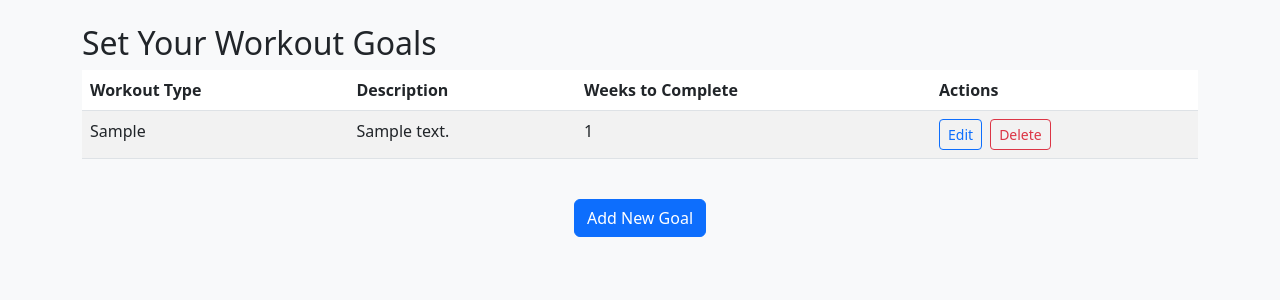
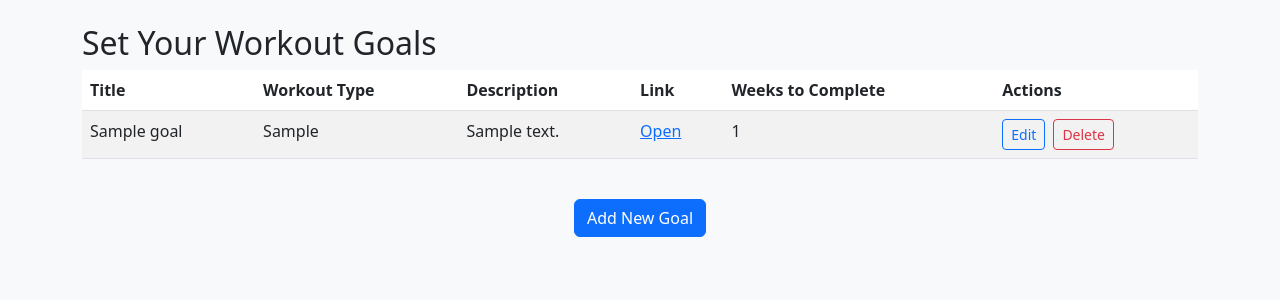
Before and after one commit to yzhang0/workout_calendar, a Flask app: page /goals in a window 1280 px wide. Shown: the part 56-356 px from the top of the page. Run offline with Flask 3, Linux system fonts and the light colour scheme; a user stored in the database is signed in; tables that the repository leaves empty hold one stand-in row (values such as "Sample post"); some libraries are stand-ins or nearby versions.

Commit message:
Add title and link to goal

```diff
--- a/app/models.py
+++ b/app/models.py
@@ -55,8 +55,10 @@ class Workout(db.Model):
 
 class Goal(db.Model):
     id = db.Column(db.Integer, primary_key=True)
+    title = db.Column(db.String(100), nullable=False)
     workout_type = db.Column(db.String(50), nullable=False)
     description = db.Column(db.Text, nullable=False)
+    link = db.Column(db.String(200))
     weeks_to_complete = db.Column(db.Integer, nullable=False)
     user_id = db.Column(db.Integer, db.ForeignKey('user.id'), nullable=False)
     user = db.relationship('User', backref=db.backref('goals', lazy=True))
--- a/app/routes.py
+++ b/app/routes.py
@@ -8,6 +8,11 @@ from dateutil.rrule import rrulestr
 from sqlalchemy.exc import IntegrityError
 import traceback
 from functools import wraps
+import logging
+
+# Set up logging
+logging.basicConfig(level=logging.DEBUG)
+logger = logging.getLogger(__name__)
 
 bp = Blueprint('main', __name__)
 
@@ -146,13 +151,11 @@ def create_workout():
     data = request.json
     workout = Workout(
         type=data['type'],
+        title=data['title'],
         date=datetime.fromisoformat(data['date']),
         duration=data['duration'],
         description=data.get('description', ''),
-        user_id=current_user.id,
-        is_recurring=data.get('is_recurring', False),
-        recurrence_rule=data.get('recurrence_rule'),
-        recurrence_end=datetime.fromisoformat(data['recurrence_end']) if data.get('recurrence_end') else None
+        user_id=current_user.id
     )
     db.session.add(workout)
     db.session.commit()
@@ -191,16 +194,24 @@ def goals():
 @api_wrapper
 def create_goal():
     data = request.get_json()
+    logger.debug(f"Received data in create_goal: {data}")
+
     workout_type = data.get('workoutType')
     description = data.get('goalDescription')
     weeks_to_complete = data.get('weeksToWork')
-    print(workout_type, description, weeks_to_complete)
+    title = data.get('title')
+    link = data.get('link')
+
+    logger.debug(f"Parsed fields: title={title}, workout_type={workout_type}, description={description}, weeks={weeks_to_complete}, link={link}")
+
     if not (workout_type and description and weeks_to_complete):
         return jsonify({'error': 'Missing required fields'}), 400
     goal = Goal(
         workout_type=workout_type,
         description=description,
         weeks_to_complete=int(weeks_to_complete),
+        title=title,
+        link=link,
         user_id=current_user.id
     )
     db.session.add(goal)
@@ -209,7 +220,9 @@ def create_goal():
         'id': goal.id,
         'workout_type': goal.workout_type,
         'description': goal.description,
-        'weeks_to_complete': goal.weeks_to_complete
+        'weeks_to_complete': goal.weeks_to_complete,
+        'title': goal.title,
+        'link': goal.link
     }})
 
 @bp.route('/api/goals', methods=['GET'])
@@ -221,21 +234,28 @@ def get_goals():
         'id': goal.id,
         'workout_type': goal.workout_type,
         'description': goal.description,
-        'weeks_to_complete': goal.weeks_to_complete
+        'weeks_to_complete': goal.weeks_to_complete,
+        'title': goal.title,
+        'link': goal.link
     } for goal in goals])
 
 @bp.route('/api/goals/<int:id>', methods=['PUT'])
 @login_required
 @api_wrapper
 def update_goal(id):
+    print("update goal")
+    logger.debug("update goal")
     goal = Goal.query.get_or_404(id)
     if goal.user_id != current_user.id:
         return jsonify({'error': 'Unauthorized'}), 403
 
     data = request.get_json()
+    logger.debug("update data:",data)
     workout_type = data.get('workoutType')
     description = data.get('goalDescription')
     weeks_to_complete = data.get('weeksToWork')
+    title = data.get('title')
+    link = data.get('link')
 
     if not (workout_type and description and weeks_to_complete):
         return jsonify({'error': 'Missing required fields'}), 400
@@ -243,6 +263,8 @@ def update_goal(id):
     goal.workout_type = workout_type
     goal.description = description
     goal.weeks_to_complete = int(weeks_to_complete)
+    goal.title = title
+    goal.link = link
 
     db.session.commit()
 
@@ -250,7 +272,9 @@ def update_goal(id):
         'id': goal.id,
         'workout_type': goal.workout_type,
         'description': goal.description,
-        'weeks_to_complete': goal.weeks_to_complete
+        'weeks_to_complete': goal.weeks_to_complete,
+        'title': goal.title,
+        'link': goal.link
     }})
 
 @bp.route('/api/goals/<int:id>', methods=['DELETE'])
--- a/app/templates/goals.html
+++ b/app/templates/goals.html
@@ -3,6 +3,17 @@
 {% block title %}Goals - Workout Calendar{% endblock %}
 
 {% block content %}
+<!-- Toast Container -->
+<div class="toast-container position-fixed bottom-0 end-0 p-3">
+    <div id="toast" class="toast" role="alert" aria-live="assertive" aria-atomic="true">
+        <div class="toast-header">
+            <strong class="me-auto" id="toastTitle">Notification</strong>
+            <button type="button" class="btn-close" data-bs-dismiss="toast" aria-label="Close"></button>
+        </div>
+        <div class="toast-body" id="toastMessage"></div>
+    </div>
+</div>
+
 <div class="row">
     <div class="col-md-12">
         <h2>Set Your Workout Goals</h2>
@@ -10,8 +21,10 @@
             <table class="table table-striped table-hover">
                 <thead>
                     <tr>
+                        <th>Title</th>
                         <th>Workout Type</th>
                         <th>Description</th>
+                        <th>Link</th>
                         <th>Weeks to Complete</th>
                         <th>Actions</th>
                     </tr>
@@ -39,6 +52,10 @@
                 <form id="goalsForm">
                     <input type="hidden" id="goalId">
                     <div class="mb-3">
+                        <label for="goalTitle" class="form-label">Goal Title</label>
+                        <input type="text" class="form-control" id="goalTitle" required>
+                    </div>
+                    <div class="mb-3">
                         <label for="workoutType" class="form-label">Workout Type</label>
                         <select class="form-select" id="workoutType" required>
                             <option value="pilates">Pilates</option>
@@ -51,11 +68,18 @@
                         <textarea class="form-control" id="goalDescription" rows="3" required></textarea>
                     </div>
                     <div class="mb-3">
+                        <label for="goalLink" class="form-label">Link (Optional)</label>
+                        <input type="url" class="form-control" id="goalLink" placeholder="https://...">
+                    </div>
+                    <div class="mb-3">
                         <label for="weeksToWork" class="form-label">Number of Weeks to Work on This Goal</label>
                         <input type="number" class="form-control" id="weeksToWork" min="1" required>
                     </div>
                     <div class="d-flex justify-content-between">
-                        <button type="submit" class="btn btn-success" id="submitButton">Save Goal</button>
+                        <button type="submit" class="btn btn-success" id="submitButton">
+                            <span class="spinner-border spinner-border-sm d-none" role="status" aria-hidden="true" id="submitSpinner"></span>
+                            <span id="submitText">Save Goal</span>
+                        </button>
                         <button type="button" class="btn btn-secondary" id="cancelButton" style="display: none;">Cancel</button>
                     </div>
                 </form>
@@ -73,14 +97,33 @@ document.addEventListener('DOMContentLoaded', function() {
     const addGoalForm = document.getElementById('addGoalForm');
     const addGoalButton = document.getElementById('addGoalButton');
     const submitButton = document.getElementById('submitButton');
+    const submitSpinner = document.getElementById('submitSpinner');
+    const submitText = document.getElementById('submitText');
     const cancelButton = document.getElementById('cancelButton');
     const goalIdInput = document.getElementById('goalId');
+    const toast = new bootstrap.Toast(document.getElementById('toast'));
+
+    // Function to show toast notification
+    function showToast(title, message, type = 'success') {
+        const toastEl = document.getElementById('toast');
+        toastEl.className = `toast ${type === 'error' ? 'bg-danger text-white' : 'bg-success text-white'}`;
+        document.getElementById('toastTitle').textContent = title;
+        document.getElementById('toastMessage').textContent = message;
+        toast.show();
+    }
+
+    // Function to set loading state
+    function setLoading(isLoading) {
+        submitSpinner.classList.toggle('d-none', !isLoading);
+        submitText.textContent = isLoading ? 'Saving...' : (goalIdInput.value ? 'Update Goal' : 'Save Goal');
+        submitButton.disabled = isLoading;
+    }
 
     // Function to reset form to "add" mode
     function resetForm() {
         goalIdInput.value = '';
         goalsForm.reset();
-        submitButton.textContent = 'Save Goal';
+        submitText.textContent = 'Save Goal';
         cancelButton.style.display = 'none';
         addGoalButton.innerHTML = '<i class="fas fa-plus"></i> Add New Goal';
     }
@@ -88,10 +131,12 @@ document.addEventListener('DOMContentLoaded', function() {
     // Function to set form to "edit" mode
     function setEditMode(goal) {
         goalIdInput.value = goal.id;
+        document.getElementById('goalTitle').value = goal.title || '';
         document.getElementById('workoutType').value = goal.workout_type;
         document.getElementById('goalDescription').value = goal.description;
+        document.getElementById('goalLink').value = goal.link || '';
         document.getElementById('weeksToWork').value = goal.weeks_to_complete;
-        submitButton.textContent = 'Update Goal';
+        submitText.textContent = 'Update Goal';
         cancelButton.style.display = 'block';
         addGoalButton.innerHTML = '<i class="fas fa-edit"></i> Edit Mode';
     }
@@ -116,6 +161,9 @@ document.addEventListener('DOMContentLoaded', function() {
         button.innerHTML = '<i class="fas fa-trash"></i> Delete';
         button.onclick = function() {
             if (confirm('Are you sure you want to delete this goal?')) {
+                button.disabled = true;
+                button.innerHTML = '<span class="spinner-border spinner-border-sm" role="status" aria-hidden="true"></span>';
+
                 fetch(`/api/goals/${goal.id}`, {
                     method: 'DELETE',
                 })
@@ -130,13 +178,32 @@ document.addEventListener('DOMContentLoaded', function() {
                     if (row) {
                         row.remove();
                     }
+                    showToast('Success', 'Goal deleted successfully');
                 })
                 .catch(error => {
                     console.error('Error:', error);
+                    showToast('Error', error.message, 'error');
+                    button.disabled = false;
+                    button.innerHTML = '<i class="fas fa-trash"></i> Delete';
                 });
             }
         };
         return button;
+    }
+
+    // Function to create link cell
+    function createLinkCell(link) {
+        const cell = document.createElement('td');
+        if (link) {
+            const a = document.createElement('a');
+            a.href = link;
+            a.target = '_blank';
+            a.innerHTML = '<i class="fas fa-external-link-alt"></i> Open';
+            cell.appendChild(a);
+        } else {
+            cell.textContent = '-';
+        }
+        return cell;
     }
 
     // Cancel button handler
@@ -161,11 +228,15 @@ document.addEventListener('DOMContentLoaded', function() {
                 const row = document.createElement('tr');
                 row.setAttribute('data-goal-id', goal.id);
                 row.innerHTML = `
+                    <td>${goal.title || '-'}</td>
                     <td>${goal.workout_type}</td>
                     <td>${goal.description}</td>
+                    <td></td>
                     <td>${goal.weeks_to_complete}</td>
                     <td></td>
                 `;
+                const linkCell = row.querySelector('td:nth-child(4)');
+                linkCell.replaceWith(createLinkCell(goal.link));
                 const actionsCell = row.querySelector('td:last-child');
                 actionsCell.appendChild(createEditButton(goal));
                 actionsCell.appendChild(createDeleteButton(goal));
@@ -174,14 +245,29 @@ document.addEventListener('DOMContentLoaded', function() {
         })
         .catch(error => {
             console.error('Error fetching goals:', error);
+            showToast('Error', 'Failed to load goals', 'error');
         });
 
     goalsForm.addEventListener('submit', function(e) {
         e.preventDefault();
+        setLoading(true);
+
+        const goalTitle = document.getElementById('goalTitle').value;
         const workoutType = document.getElementById('workoutType').value;
         const goalDescription = document.getElementById('goalDescription').value;
+        const goalLink = document.getElementById('goalLink').value;
         const weeksToWork = document.getElementById('weeksToWork').value;
         const goalId = goalIdInput.value;
+
+        const requestData = {
+            title: goalTitle,
+            workoutType: workoutType,
+            goalDescription: goalDescription,
+            link: goalLink,
+            weeksToWork: weeksToWork
+        };
+
+        console.log('Sending data:', requestData);
 
         const method = goalId ? 'PUT' : 'POST';
         const url = goalId ? `/api/goals/${goalId}` : '/api/goals';
@@ -192,48 +278,56 @@ document.addEventListener('DOMContentLoaded', function() {
             headers: {
                 'Content-Type': 'application/json',
             },
-            body: JSON.stringify({
-                workoutType: workoutType,
-                goalDescription: goalDescription,
-                weeksToWork: weeksToWork
-            })
+            body: JSON.stringify(requestData)
         })
         .then(response => {
+            console.log('Response status:', response.status);
             if (!response.ok) {
                 return response.json().then(err => { throw new Error(err.error || 'Failed to save goal'); });
             }
             return response.json();
         })
         .then(data => {
+            console.log('Received data:', data);
             const goal = data.goal;
             if (goalId) {
                 // Update existing row
                 const row = goalsTableBody.querySelector(`tr[data-goal-id="${goalId}"]`);
                 if (row) {
                     row.innerHTML = `
+                        <td>${goal.title || '-'}</td>
                         <td>${goal.workout_type}</td>
                         <td>${goal.description}</td>
+                        <td></td>
                         <td>${goal.weeks_to_complete}</td>
                         <td></td>
                     `;
+                    const linkCell = row.querySelector('td:nth-child(4)');
+                    linkCell.replaceWith(createLinkCell(goal.link));
                     const actionsCell = row.querySelector('td:last-child');
                     actionsCell.appendChild(createEditButton(goal));
                     actionsCell.appendChild(createDeleteButton(goal));
                 }
+                showToast('Success', 'Goal updated successfully');
             } else {
                 // Add new row
                 const row = document.createElement('tr');
                 row.setAttribute('data-goal-id', goal.id);
                 row.innerHTML = `
+                    <td>${goal.title || '-'}</td>
                     <td>${goal.workout_type}</td>
                     <td>${goal.description}</td>
+                    <td></td>
                     <td>${goal.weeks_to_complete}</td>
                     <td></td>
                 `;
+                const linkCell = row.querySelector('td:nth-child(4)');
+                linkCell.replaceWith(createLinkCell(goal.link));
                 const actionsCell = row.querySelector('td:last-child');
                 actionsCell.appendChild(createEditButton(goal));
                 actionsCell.appendChild(createDeleteButton(goal));
                 goalsTableBody.appendChild(row);
+                showToast('Success', 'Goal created successfully');
             }
 
             resetForm();
@@ -242,6 +336,10 @@ document.addEventListener('DOMContentLoaded', function() {
         })
         .catch(error => {
             console.error('Error:', error);
+            showToast('Error', error.message, 'error');
+        })
+        .finally(() => {
+            setLoading(false);
         });
     });
 });
```
Also changed, not shown: migrations/versions/298ae6643609_add_title_and_link_to_goals.py (added, +58 -0 lines).
